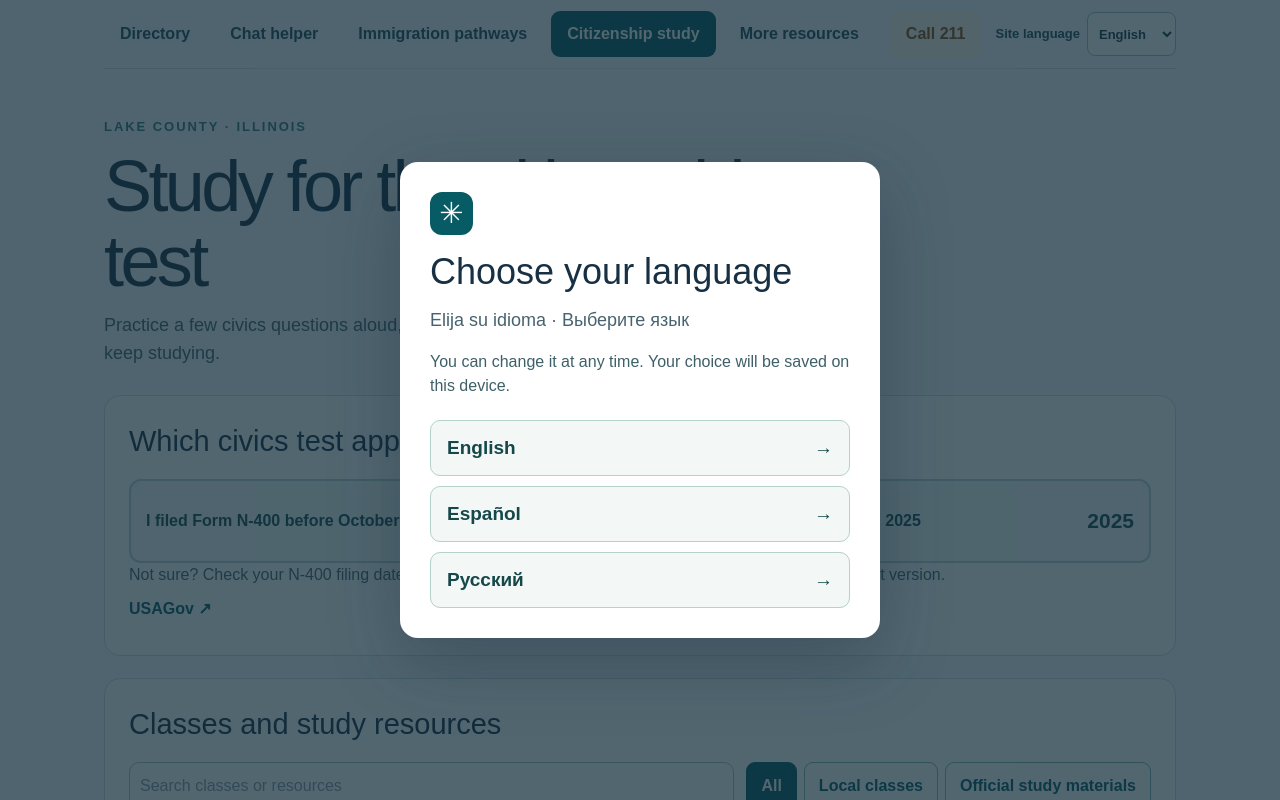
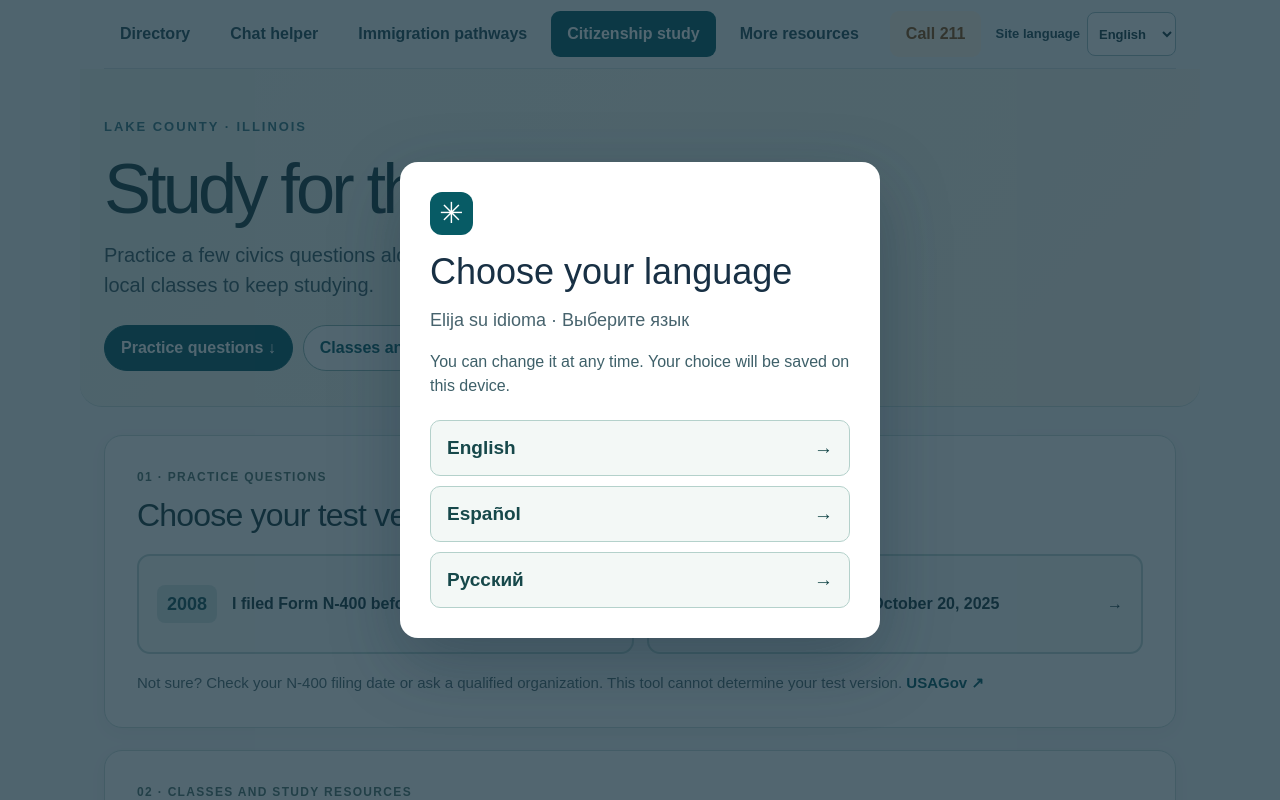
Before and after one commit to Archer4K/lake-county-immigrant-resources-app, a Next.js app: page /citizenship in a window 1280 px wide. Shown: the top 800 px of the page. Built offline with nearby package versions, Linux system fonts and the light colour scheme.

Commit message:
Fix citizenship study page layout

```diff
--- /dev/null
+++ b/app/citizenship/citizenship.css
@@ -0,0 +1,55 @@
+.citizenship-page { --ink: #193c42; --teal: #075b65; --line: #c9dcda; color: var(--ink); padding-bottom: 72px; }
+.citizenship-page .nav-wrap { margin-bottom: 0; }
+.citizenship-hero { background: linear-gradient(130deg, #edf5ef, #f9f6ed); border-bottom: 1px solid var(--line); border-radius: 0 0 22px 22px; margin: 0 -24px 28px; padding: 48px 24px 35px; }
+.citizenship-hero h1 { font-size: clamp(2.5rem, 6vw, 4.4rem); max-width: 780px; line-height: 1.04; letter-spacing: -.055em; margin: 15px 0; }
+.citizenship-hero p { max-width: 690px; color: #385961; font-size: clamp(17px, 2vw, 20px); line-height: 1.5; }
+.citizenship-jump { display: flex; flex-wrap: wrap; gap: 10px; margin-top: 25px; }
+.citizenship-jump a { display: inline-flex; align-items: center; min-height: 46px; padding: 10px 16px; border: 1px solid #8db5b1; border-radius: 999px; background: #fff; color: var(--teal); font-weight: 750; text-decoration: none; }
+.citizenship-jump a:first-child { background: var(--teal); color: #fff; border-color: var(--teal); }
+.citizenship-section { background: #fff; border: 1px solid var(--line); border-radius: 18px; padding: clamp(20px, 3vw, 32px); margin: 0 0 22px; box-shadow: 0 5px 18px #1c3c3b0a; }
+.citizenship-step { color: #52756e; font-size: 12px; text-transform: uppercase; letter-spacing: .11em; font-weight: 850; margin-bottom: 10px; }
+.citizenship-section h2 { font-size: clamp(1.55rem, 3vw, 2rem); line-height: 1.2; margin: 0 0 20px; letter-spacing: -.025em; }
+.citizenship-section .muted, .section-heading p { color: #516b71; font-size: 15px; line-height: 1.5; }
+.citizenship-section .muted { margin: 18px 0 0; }
+.citizenship-section .muted a, .study-footer a { color: var(--teal); font-weight: 750; }
+.test-choices { display: grid; grid-template-columns: repeat(2, minmax(0, 1fr)); gap: 13px; }
+.test-choices button { display: flex; align-items: center; gap: 15px; min-height: 100px; text-align: left; padding: 18px; background: #f8fbfa; border: 2px solid #bed6d3; border-radius: 13px; color: var(--ink); font: inherit; font-weight: 650; line-height: 1.35; cursor: pointer; }
+.test-choices button:hover, .test-choices button:focus-visible { border-color: var(--teal); outline: 2px solid var(--teal); outline-offset: 2px; }
+.test-choices button.active { border-color: var(--teal); background: #e6f2ed; }
+.test-choices button > span:nth-child(2) { flex: 1; }
+.version-badge { flex: none; background: #d6e8e4; color: #14545b; border-radius: 8px; font-size: 18px; font-weight: 850; padding: 7px 10px; }
+.test-choices button.active .version-badge { background: var(--teal); color: #fff; }
+.section-heading { display: flex; justify-content: space-between; align-items: start; gap: 18px; }
+.section-heading h2 { margin-bottom: 4px; }
+.section-heading strong { color: var(--teal); white-space: nowrap; background: #e5f1ed; border-radius: 999px; padding: 8px 12px; }
+.study-card { margin: 18px 0; background: #f2f8f5; border: 1px solid #b6d4cc; border-radius: 16px; padding: clamp(20px, 3vw, 30px); }
+.study-count, .study-kind { color: #356a66; font-size: 12px; font-weight: 850; text-transform: uppercase; letter-spacing: .09em; }
+.study-card h3 { max-width: 710px; font-size: clamp(1.6rem, 3.3vw, 2.3rem); line-height: 1.23; letter-spacing: -.035em; margin: 15px 0; }
+.question-translation { color: #3f6166; font-size: 17px; line-height: 1.45; }
+.study-actions, .study-footer, .study-resource-links { display: flex; align-items: center; flex-wrap: wrap; gap: 10px; }
+.study-actions button, .study-footer button, .resource-filters button, .study-card > button { min-height: 46px; border: 1px solid #82b6b1; border-radius: 9px; background: #fff; color: var(--teal); padding: 9px 15px; font: inherit; font-weight: 750; cursor: pointer; }
+.study-actions button:hover, .study-actions button:focus-visible, .study-footer button:hover, .resource-filters button:hover { outline: 2px solid var(--teal); outline-offset: 2px; }
+.study-actions button:last-child { background: var(--teal); border-color: var(--teal); color: #fff; }
+.study-answer { border-top: 1px solid #b6d4cc; margin-top: 21px; padding-top: 19px; }
+.study-answer strong { font-size: 20px; line-height: 1.45; }
+.study-answer .study-actions { margin-top: 18px; }
+.study-answer .study-actions button:first-child { background: var(--teal); color: #fff; }
+.study-answer .study-actions button:last-child { background: #fff; color: var(--teal); }
+.study-footer { justify-content: space-between; }
+.study-footer button:disabled { opacity: .45; cursor: default; }
+.study-footer a { display: inline-flex; align-items: center; min-height: 44px; }
+.resource-filters { display: grid; grid-template-columns: minmax(210px, 1fr) auto; align-items: center; gap: 14px; margin-bottom: 22px; }
+.resource-filters input { width: 100%; min-height: 48px; border: 1px solid #a6c8c4; border-radius: 10px; padding: 10px 13px; font: inherit; }
+.resource-filters > div { display: flex; flex-wrap: wrap; gap: 7px; }
+.resource-filters button { border-radius: 999px; white-space: nowrap; }
+.resource-filters button.active { background: var(--teal); border-color: var(--teal); color: #fff; }
+.study-resource-grid { display: grid; grid-template-columns: repeat(2, minmax(0, 1fr)); gap: 13px; }
+.study-resource-grid .pathway-card { min-width: 0; padding: 20px; border-color: #c7dad8; }
+.study-resource-grid h3 { font-size: 20px; line-height: 1.25; margin: 9px 0 0; }
+.study-resource-grid p { line-height: 1.45; color: #49656b; margin: 10px 0; }
+.study-resource-grid .pathway-card > span:not(.study-kind) { color: #627a7c; font-size: 14px; }
+.study-resource-links { border-top: 1px solid #dbe7e4; gap: 8px 16px; margin-top: 14px; padding-top: 10px; }
+.study-resource-links a { display: inline-flex; align-items: center; min-height: 44px; color: var(--teal); font-weight: 750; }
+.citizenship-page > .more-note { max-width: 850px; margin: 30px auto 0; line-height: 1.5; }
+@media (max-width: 850px) { .resource-filters { grid-template-columns: 1fr; } .citizenship-page .nav-wrap { display: block; } .citizenship-page .site-language { padding: 0 0 12px; } }
+@media (max-width: 680px) { .citizenship-page .site-nav a[aria-current="page"] { order: -1; } .citizenship-page .site-nav { gap: 4px; } .citizenship-hero { margin: 0 -16px 22px; padding: 32px 17px 27px; border-radius: 0 0 18px 18px; } .test-choices, .study-resource-grid { grid-template-columns: 1fr; } .test-choices button { min-height: 82px; } .section-heading { display: block; } .section-heading strong { display: inline-block; margin-top: 4px; } .study-footer { align-items: stretch; } .study-footer a { flex: 1; } }
--- a/app/citizenship/page.tsx
+++ b/app/citizenship/page.tsx
@@ -3,9 +3,10 @@
 import { useMemo, useState } from "react";
 import { SiteNav, useLanguage } from "../language";
 import { officialLists, studyCards, studyResources, type TestVersion } from "./study-data";
+import "./citizenship.css";
 
 const copy = {
-  English: { title:"Study for the citizenship test", intro:"Practice a few civics questions aloud, then use the complete USCIS list and local classes to keep studying.", choose:"Which civics test applies?", before:"I filed Form N-400 before October 20, 2025", after:"I filed on or after October 20, 2025", unsure:"Not sure? Check your N-400 filing date or ask a qualified organization. This tool cannot determine your test version.", practice:"Practice questions", sample:"This is a short practice set, not the full USCIS test or a passing score.", card:"Question", reveal:"Show an accepted answer", hide:"Hide answer", know:"I knew it", review:"Practice again", next:"Next question", previous:"Previous", complete:"Set complete", restart:"Start again", progress:"You knew", of:"of", list:"Open the complete official question list", listen:"Read question aloud", directory:"Classes and study resources", search:"Search classes or resources", all:"All", classes:"Local classes", official:"Official study materials", call:"Call", visit:"Open resource", none:"No matching resources.", note:"Questions are adapted from USCIS study lists. The real civics test is oral and may have more than one accepted answer. Most applicants also take an English test; exceptions or accommodations may apply. Check USCIS for current answers and requirements." },
+  English: { title:"Study for the citizenship test", intro:"Practice a few civics questions aloud, then use the complete USCIS list and local classes to keep studying.", choose:"Choose your test version", before:"I filed Form N-400 before October 20, 2025", after:"I filed on or after October 20, 2025", unsure:"Not sure? Check your N-400 filing date or ask a qualified organization. This tool cannot determine your test version.", practice:"Practice questions", sample:"This is a short practice set, not the full USCIS test or a passing score.", card:"Question", reveal:"Show answer", hide:"Hide answer", know:"I knew it", review:"Practice again", next:"Next question", previous:"Previous", complete:"Set complete", restart:"Start again", progress:"You knew", of:"of", list:"Open the complete official question list", listen:"Read question aloud", directory:"Classes and study resources", search:"Search classes or resources", all:"All", classes:"Local classes", official:"Official study materials", call:"Call", visit:"Open resource", none:"No matching resources.", note:"Questions are adapted from USCIS study lists. The real civics test is oral and may have more than one accepted answer. Most applicants also take an English test; exceptions or accommodations may apply. Check USCIS for current answers and requirements." },
   Español: { title:"Estudie para el examen de ciudadanía", intro:"Practique algunas preguntas de civismo en voz alta y use la lista completa de USCIS y las clases locales para seguir estudiando.", choose:"¿Qué examen de civismo le corresponde?", before:"Presenté el formulario N-400 antes del 20 de octubre de 2025", after:"Lo presenté el 20 de octubre de 2025 o después", unsure:"¿No está seguro? Revise la fecha de presentación del N-400 o consulte a una organización calificada. Esta herramienta no determina su versión.", practice:"Preguntas de práctica", sample:"Esta es una muestra breve, no el examen completo de USCIS ni una calificación aprobatoria.", card:"Pregunta", reveal:"Mostrar una respuesta aceptada", hide:"Ocultar respuesta", know:"La sabía", review:"Practicar de nuevo", next:"Siguiente pregunta", previous:"Anterior", complete:"Serie terminada", restart:"Empezar de nuevo", progress:"Sabía", of:"de", list:"Abrir lista oficial completa", listen:"Escuchar pregunta", directory:"Clases y recursos de estudio", search:"Buscar clases o recursos", all:"Todos", classes:"Clases locales", official:"Materiales oficiales", call:"Llamar", visit:"Abrir recurso", none:"No hay recursos que coincidan.", note:"Las preguntas se adaptaron de las listas de USCIS. El examen real es oral y puede aceptar varias respuestas. La mayoría de solicitantes también toman un examen de inglés; puede haber excepciones o adaptaciones. Consulte USCIS para ver requisitos y respuestas actuales." },
   Русский: { title:"Подготовка к тесту на гражданство", intro:"Потренируйтесь отвечать на несколько вопросов устно, затем используйте полный список USCIS и местные занятия.", choose:"Какая версия теста по граждановедению вам подходит?", before:"Я подал(а) форму N-400 до 20 октября 2025 года", after:"Я подал(а) форму 20 октября 2025 года или позже", unsure:"Не уверены? Проверьте дату подачи N-400 или спросите в квалифицированной организации. Этот инструмент не определяет вашу версию теста.", practice:"Практические вопросы", sample:"Это короткая тренировка, а не полный тест USCIS или проходной балл.", card:"Вопрос", reveal:"Показать допустимый ответ", hide:"Скрыть ответ", know:"Я знал(а)", review:"Повторить", next:"Следующий вопрос", previous:"Предыдущий", complete:"Набор завершён", restart:"Начать заново", progress:"Вы знали", of:"из", list:"Открыть полный официальный список", listen:"Прослушать вопрос", directory:"Занятия и учебные материалы", search:"Поиск занятий и материалов", all:"Все", classes:"Местные занятия", official:"Официальные материалы", call:"Позвонить", visit:"Открыть ресурс", none:"Ничего не найдено.", note:"Вопросы адаптированы из списков USCIS. Настоящий тест устный и может допускать несколько ответов. Большинство заявителей также сдают тест по английскому; возможны исключения и специальные условия. Проверяйте актуальные ответы и требования на сайте USCIS." },
 };
@@ -27,8 +28,8 @@ export default function CitizenshipPage() {
   function advance(didKnow: boolean) { if (!version) return; setKnown(previous => ({ ...previous, [`${version}-${index}`]: didKnow })); setRevealed(false); setIndex(current => Math.min(current + 1, cards.length)); }
   function speak() { if (!card || !("speechSynthesis" in window)) return; window.speechSynthesis.cancel(); const speech = new SpeechSynthesisUtterance(card.question); speech.lang = "en-US"; window.speechSynthesis.speak(speech); }
 
-  return <main className="more-page citizenship-page"><SiteNav current="citizenship" /><header className="more-heading"><div className="eyebrow">LAKE COUNTY · ILLINOIS</div><h1>{t.title}</h1><p>{t.intro}</p></header>
-    <section className="citizenship-section" aria-labelledby="test-version"><h2 id="test-version">{t.choose}</h2><div className="test-choices"><button className={version === "2008" ? "active" : ""} onClick={() => selectVersion("2008")} aria-pressed={version === "2008"}>{t.before}<strong>2008</strong></button><button className={version === "2025" ? "active" : ""} onClick={() => selectVersion("2025")} aria-pressed={version === "2025"}>{t.after}<strong>2025</strong></button></div><p className="muted">{t.unsure}</p><a className="official-link" href="https://www.usa.gov/naturalization" target="_blank" rel="noopener noreferrer">USAGov ↗</a></section>
+  return <main className="more-page citizenship-page"><SiteNav current="citizenship" /><header className="citizenship-hero"><div className="eyebrow">LAKE COUNTY · ILLINOIS</div><h1>{t.title}</h1><p>{t.intro}</p><div className="citizenship-jump"><a href="#test-version">{t.practice} ↓</a><a href="#study-resources">{t.directory} ↓</a></div></header>
+    <section className="citizenship-section" aria-labelledby="test-version"><div className="citizenship-step">01 · {t.practice}</div><h2 id="test-version">{t.choose}</h2><div className="test-choices"><button className={version === "2008" ? "active" : ""} onClick={() => selectVersion("2008")} aria-pressed={version === "2008"}><span className="version-badge">2008</span><span>{t.before}</span><span aria-hidden="true">→</span></button><button className={version === "2025" ? "active" : ""} onClick={() => selectVersion("2025")} aria-pressed={version === "2025"}><span className="version-badge">2025</span><span>{t.after}</span><span aria-hidden="true">→</span></button></div><p className="muted">{t.unsure} <a href="https://www.usa.gov/naturalization" target="_blank" rel="noopener noreferrer">USAGov ↗</a></p></section>
     {version && <section className="citizenship-section" aria-labelledby="practice-title"><div className="section-heading"><div><h2 id="practice-title">{t.practice} · {version}</h2><p>{t.sample}</p></div><strong>{t.progress} {score} {t.of} {cards.length}</strong></div>{card ? <article className="study-card"><div className="study-count">{t.card} {index + 1} / {cards.length}</div><h3 lang="en">{card.question}</h3>{language !== "English" && <p className="question-translation" lang={language === "Español" ? "es" : "ru"}>{language === "Español" ? card.es : card.ru}</p>}<div className="study-actions"><button onClick={speak}>🔊 {t.listen}</button><button onClick={() => setRevealed(value => !value)} aria-expanded={revealed}>{revealed ? t.hide : t.reveal}</button></div>{revealed && <div className="study-answer" role="status"><strong lang="en">{card.answer}</strong><div className="study-actions"><button onClick={() => advance(true)}>{t.know}</button><button onClick={() => advance(false)}>{t.review}</button></div></div>}</article> : <div className="study-card"><h3>{t.complete}</h3><p>{t.progress} {score} {t.of} {cards.length}</p><button onClick={() => { setIndex(0); setRevealed(false); }}>{t.restart}</button></div>}<div className="study-footer"><button disabled={index === 0} onClick={() => { setIndex(i => i - 1); setRevealed(false); }}>{t.previous}</button><a href={officialLists[version]} target="_blank" rel="noopener noreferrer">{t.list} ↗</a></div></section>}
-    <section className="citizenship-section" aria-labelledby="study-resources"><h2 id="study-resources">{t.directory}</h2><div className="resource-filters"><label><span className="sr-only">{t.search}</span><input type="search" value={query} onChange={event => setQuery(event.target.value)} placeholder={t.search} /></label><div role="group" aria-label={t.directory}>{[["all",t.all],["class",t.classes],["official",t.official]].map(([value,label]) => <button key={value} className={filter === value ? "active" : ""} aria-pressed={filter === value} onClick={() => setFilter(value)}>{label}</button>)}</div></div><div className="study-resource-grid">{resources.map(resource => <article className="pathway-card" key={resource.id}><span className="study-kind">{resource.kind === "class" ? t.classes : t.official}</span><h3>{resource.name}</h3><p>{resource[language === "Español" ? "es" : language === "Русский" ? "ru" : "en"]}</p><span>{resource.area}</span><div className="study-resource-links"><a href={`tel:${resource.phone.replace(/[^\d]/g, "")}`}>{t.call} {resource.phone}</a><a href={resource.url} target="_blank" rel="noopener noreferrer">{t.visit} ↗</a></div></article>)}{resources.length === 0 && <p>{t.none}</p>}</div></section><p className="more-note">{t.note}</p></main>;
+    <section className="citizenship-section" aria-labelledby="study-resources"><div className="citizenship-step">02 · {t.directory}</div><h2 id="study-resources">{t.directory}</h2><div className="resource-filters"><label><span className="sr-only">{t.search}</span><input type="search" value={query} onChange={event => setQuery(event.target.value)} placeholder={t.search} /></label><div role="group" aria-label={t.directory}>{[["all",t.all],["class",t.classes],["official",t.official]].map(([value,label]) => <button key={value} className={filter === value ? "active" : ""} aria-pressed={filter === value} onClick={() => setFilter(value)}>{label}</button>)}</div></div><div className="study-resource-grid">{resources.map(resource => <article className="pathway-card" key={resource.id}><span className="study-kind">{resource.kind === "class" ? t.classes : t.official}</span><h3>{resource.name}</h3><p>{resource[language === "Español" ? "es" : language === "Русский" ? "ru" : "en"]}</p><span>{resource.area}</span><div className="study-resource-links"><a href={`tel:${resource.phone.replace(/[^\d]/g, "")}`}>{t.call} {resource.phone}</a><a href={resource.url} target="_blank" rel="noopener noreferrer">{t.visit} ↗</a></div></article>)}{resources.length === 0 && <p>{t.none}</p>}</div></section><p className="more-note">{t.note}</p></main>;
 }
```
